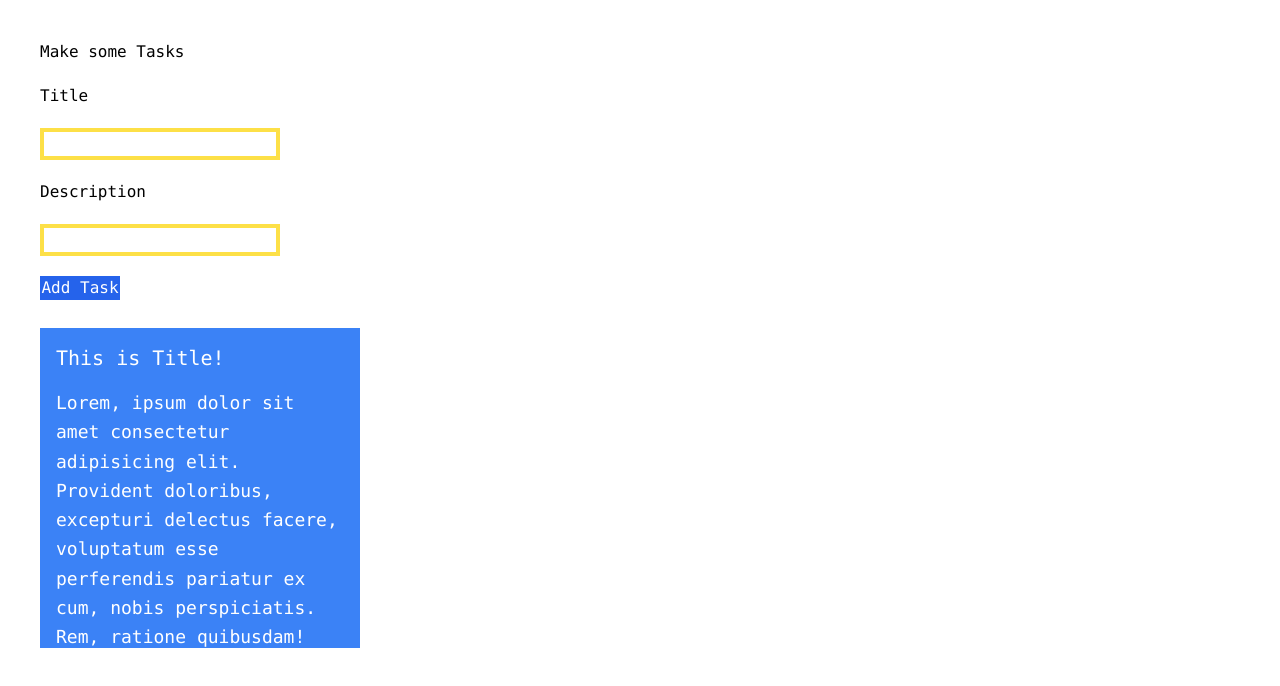
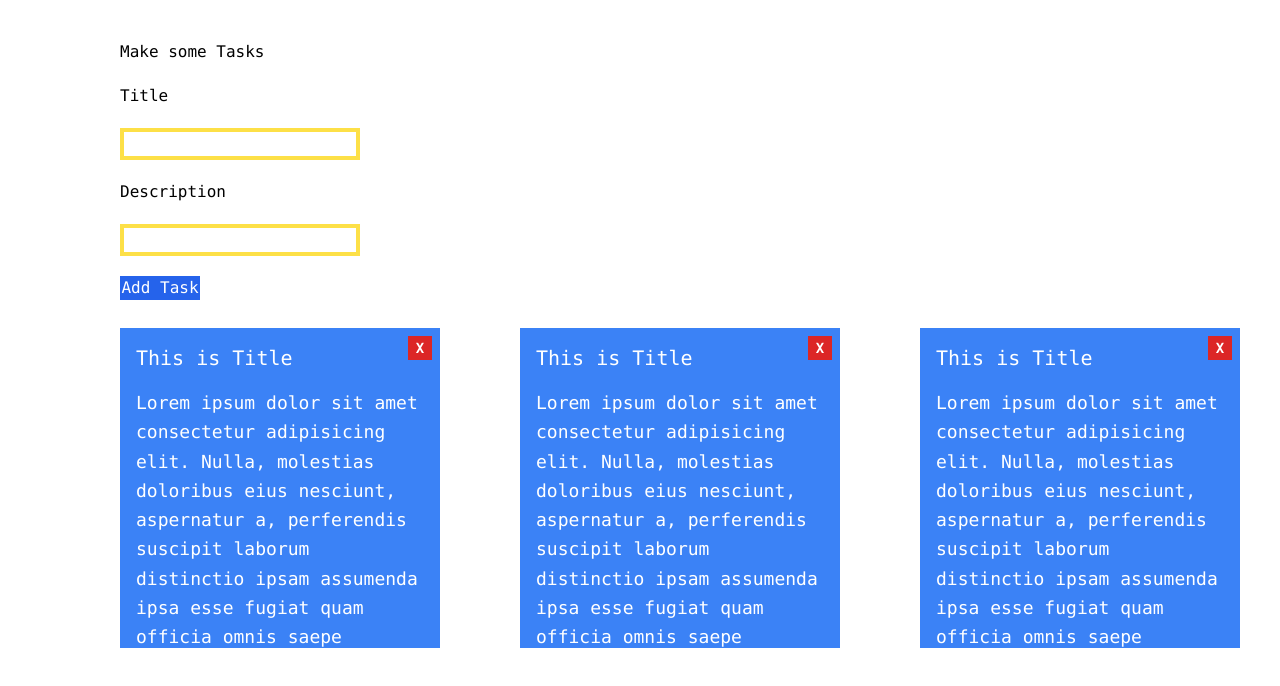
Before and after one commit to Valisme/todos-app, a SvelteKit app: page / in a window 1280 px wide. Shown: the top 686 px of the page. Built offline with nearby package versions, Linux system fonts and the light colour scheme.

Commit message:
Finished Basic Todos

```diff
--- a/src/routes/+page.svelte
+++ b/src/routes/+page.svelte
@@ -1,45 +1,78 @@
 <script>
-	let title;
-	let description;
+	let inputTitle = "";
+	let inputDescription = "";
 	let err;
-	function print() {
-		if(!title && !description){
-			err = "Can't Save Empty Value!"
+	let uuid=0;
+
+	let todos = [
+		{ id: uuid++, title: 'This is Title', description: 'Lorem ipsum dolor sit amet consectetur adipisicing elit. Nulla, molestias doloribus eius nesciunt, aspernatur a, perferendis suscipit laborum distinctio ipsam assumenda ipsa esse fugiat quam officia omnis saepe laboriosam autem.' },
+		{ id: uuid++, title: 'This is Title', description: 'Lorem ipsum dolor sit amet consectetur adipisicing elit. Nulla, molestias doloribus eius nesciunt, aspernatur a, perferendis suscipit laborum distinctio ipsam assumenda ipsa esse fugiat quam officia omnis saepe laboriosam autem.' },
+		{ id: uuid++, title: 'This is Title',description:"Lorem ipsum dolor sit amet consectetur adipisicing elit. Nulla, molestias doloribus eius nesciunt, aspernatur a, perferendis suscipit laborum distinctio ipsam assumenda ipsa esse fugiat quam officia omnis saepe laboriosam autem." }
+	];
+
+	function add() {
+		if (inputTitle ===""&& inputDescription === "") {
+			err = "Can't Save Empty Value!";
+		} else if (inputTitle==="") {
+			err = "Can't Save Empty Title!";
+		} else if (inputDescription==="") {
+			err = "Can't Save Empty Description!";
+		} else {
+			const newTodo ={
+				id : uuid++,
+				title: inputTitle ,
+				description : inputDescription
+			}
+			console.log(newTodo)
+			todos =[...todos,newTodo]
 		}
-		else if(!title){
-			err = "Can't Save Empty Title!"
-		}
-		else if(!description){
-			err = "Can't Save Empty Description!"
-		}
-		else {
-		console.log(title)
-		console.log(description)
-		err=null;
-	    }
+	}
+
+	function remove(todo){
+		todos = todos.filter(t=>t!==todo)
 	}
 </script>
 
-<div class="flex flex-col gap-5 p-10 font-mono">
+<div class="flex flex-col gap-5 p-10 font-mono ml-20">
 	<p>Make some Tasks</p>
 	<label for="title">Title</label>
-	<input id="title" type="text" class="w-60 border-4 transition-all ease-linear focus:w-64 focus:solid-shadow border-yellow-300 outline-none" bind:value={title} />
+	<input
+		id="title"
+		type="text"
+		class="w-60 border-4 transition-all ease-linear focus:w-64 focus:solid-shadow border-yellow-300 outline-none"
+		bind:value={inputTitle}
+	/>
 	<label for="description">Description</label>
-	<input id="description" type="text" class="w-60 border-4 transition-all ease-linear focus:w-64 focus:solid-shadow border-yellow-300 outline-none" bind:value={description} />
-	<button class="bg-blue-600 text-white w-20 transition-all ease-out duration-300 hover:text-black hover:solid-shadow active:bg-blue-800" on:click={() => print()}> Add Task</button>
+	<input
+		id="description"
+		type="text"
+		class="w-60 border-4 transition-all ease-linear focus:w-64 focus:solid-shadow border-yellow-300 outline-none"
+		bind:value={inputDescription}
+	/>
+	<button
+		class="bg-blue-600 text-white w-20 transition-all ease-out duration-300 hover:text-black hover:solid-shadow active:bg-blue-800"
+		on:click={() => add()}
+	>
+		Add Task</button
+	>
 	{#if err}
-		<alert class="text-red-600 font-bold">
+		<span class="text-red-600 font-bold">
 			{err}
-		</alert>
+		</span>
 	{/if}
-	<div class="grid grid-flow-row mt-2">
-		<div class="h-80 w-80 p-4 flex flex-col gap-4 text-white bg-blue-500 transition-all ease-in hover:text-black hover:bg-blue-600 hover:solid-shadow-xl hidden-scroll overflow-hidden hover:overflow-y-scroll hover:overflow-x-hidden">
-			<p class="text-xl">
-				This is Title!
-			</p>
+	<div class="flex flex-wrap gap-20 mt-2">
+		{#each todos as todo}
+		<div
+			id={todo.id}
+			class="relative h-80 w-80 p-4 flex flex-col gap-4 text-white bg-blue-500 transition-all ease-in hover:text-black hover:bg-blue-600 hover:solid-shadow-xl hidden-scroll overflow-hidden hover:overflow-y-scroll hover:overflow-x-hidden"
+		>
+			<p class="text-xl">{todo.title}</p>
+			<button class="w-6 h-6 font-semibold text-sm bg-red-600 absolute right-2 top-2" on:click={()=>{remove(todo)}}> X </button>
 			<p class="text-lg leading-relaxed">
-				Lorem, ipsum dolor sit amet consectetur adipisicing elit. Provident doloribus, excepturi delectus facere, voluptatum esse perferendis pariatur ex cum, nobis perspiciatis. Rem, ratione quibusdam! Earum temporibus dolores nam praesentium reprehenderit!
+				{todo.description}
 			</p>
 		</div>
+		{/each}
+
 	</div>
 </div>
```
